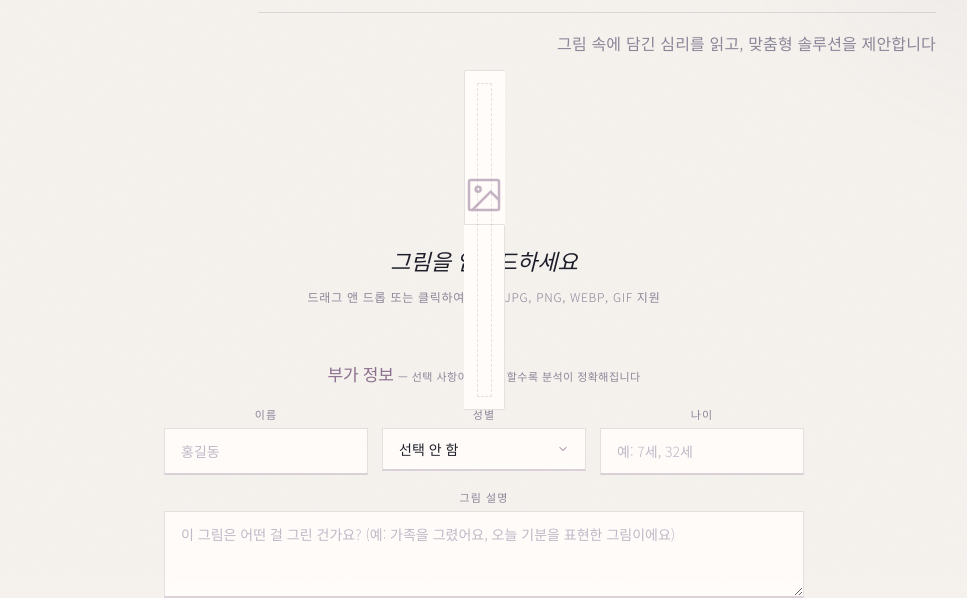
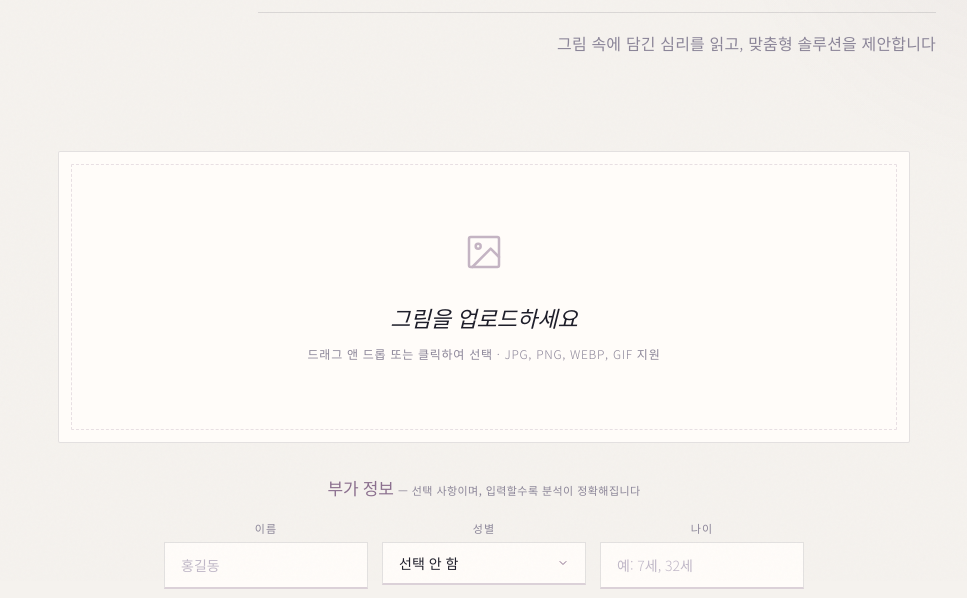
Before and after one commit to hollyppit/art-psychology-analyzer3, a website: page index.html in a window 1280 px wide. Shown: the part 219-817 px from the top of the page, without its empty margins (156-1123 px from the left). Drawn offline with nearby package versions, Linux system fonts and the light colour scheme.

Commit message:
Update UI refinements

```diff
--- a/index.html
+++ b/index.html
@@ -924,7 +924,7 @@
 
     <!-- Upload Section -->
     <div class="upload-section" id="uploadSection">
-      <label class="upload-zone" id="uploadZone" for="fileInput">
+      <div class="upload-zone" id="uploadZone" onclick="document.getElementById('fileInput').click()">
         <div class="upload-icon">
           <svg width="40" height="40" viewBox="0 0 24 24" fill="none" stroke="var(--accent)" stroke-width="1.5"
             stroke-linecap="round" stroke-linejoin="round">
@@ -936,7 +936,7 @@
         <div class="upload-title">그림을 업로드하세요</div>
         <div class="upload-desc">드래그 앤 드롭 또는 클릭하여 선택 · JPG, PNG, WEBP, GIF 지원</div>
         <input type="file" id="fileInput" accept="image/*">
-      </label>
+      </div>
 
       <div class="preview-container" id="previewContainer">
         <div class="preview-frame">
```
